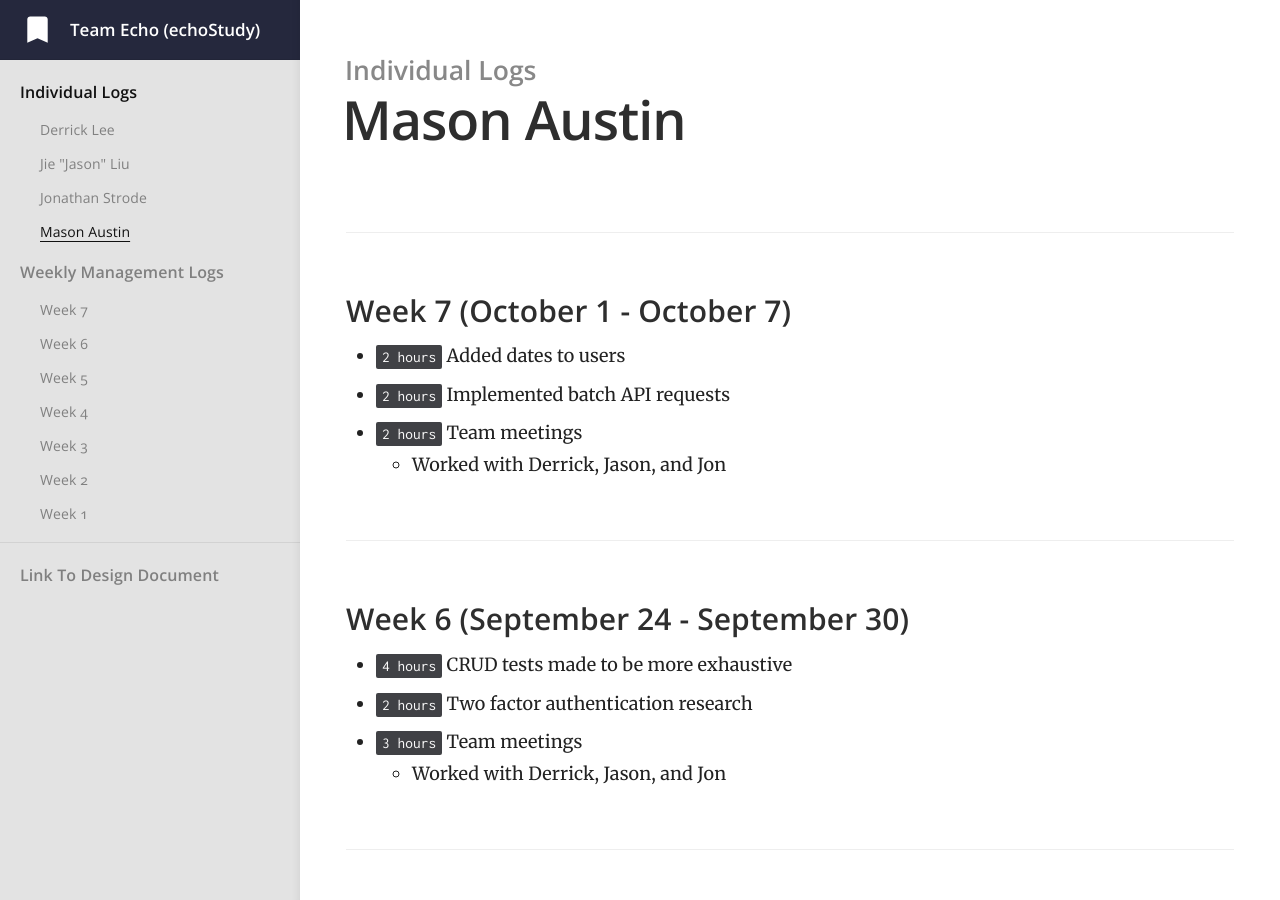
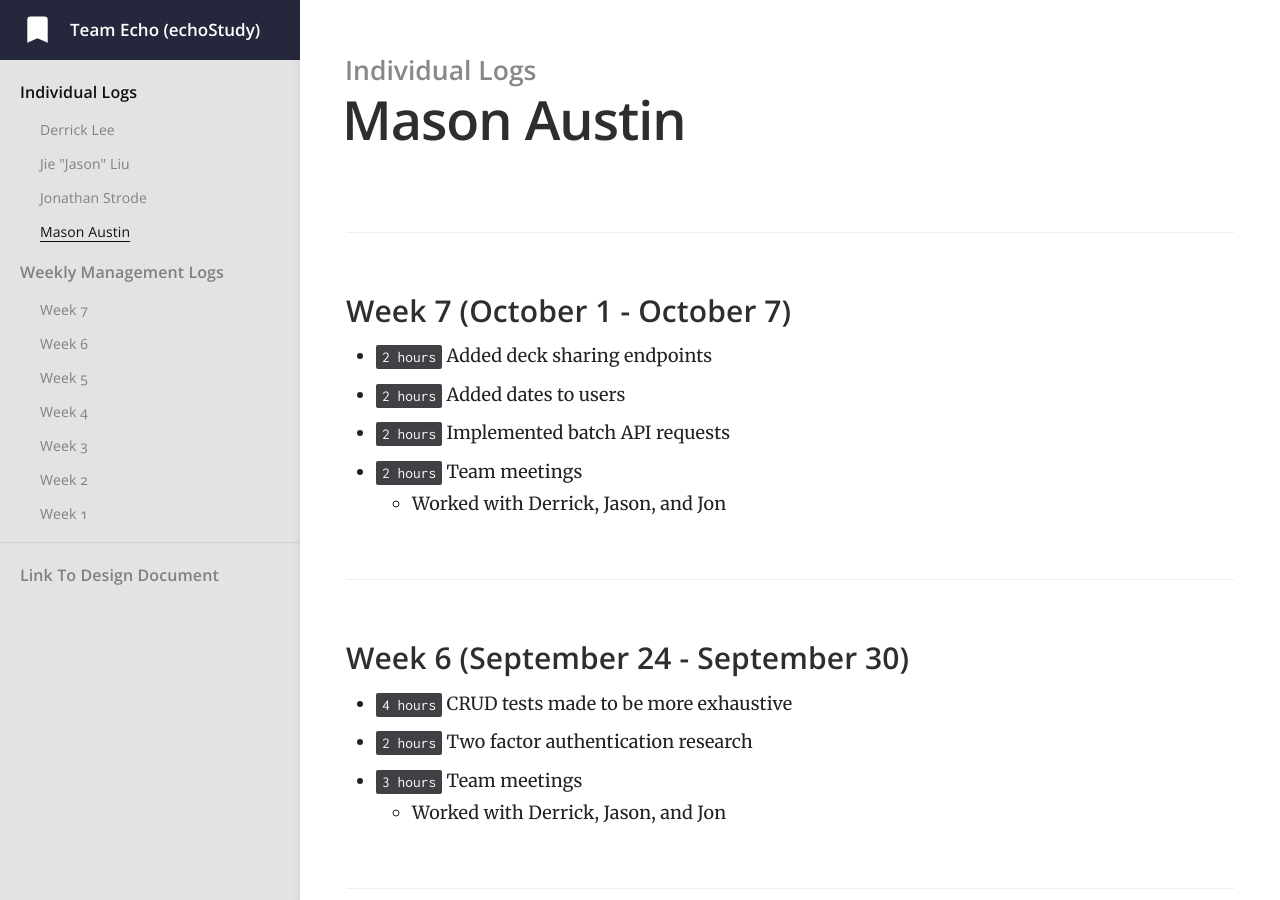
Before and after one commit to jiejasonliu/team-echo-site, a Jekyll site: the page built from _docs/individual-logs/masonaustin-logs.md, in a window 1280 px wide and 900 px high. Built offline with Jekyll 4.4.1, drawn with Linux system fonts in a browser that asks for light colours.

Commit message:
Update masonaustin-logs.md

```diff
--- a/_docs/individual-logs/masonaustin-logs.md
+++ b/_docs/individual-logs/masonaustin-logs.md
@@ -5,6 +5,7 @@ order: 1
 ---
 
 ### Week 7 (October 1 - October 7)
+  - `2 hours` Added deck sharing endpoints
   - `2 hours` Added dates to users
   - `2 hours` Implemented batch API requests
   - `2 hours` Team meetings
```
